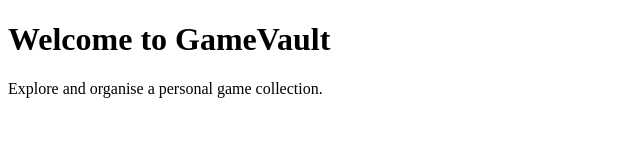
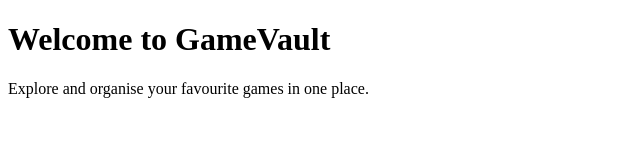
Before and after one commit to ruchitha1919/GameVault, a plain HTML site: page index.html in a window 1280 px wide. Shown: the full height of the page, 0-640 px from the left. Drawn offline with Linux system fonts and the light colour scheme.

Commit message:
Improve home page description

```diff
--- a/index.html
+++ b/index.html
@@ -6,6 +6,6 @@
 </head>
 <body>
     <h1>Welcome to GameVault</h1>
-    <p>Explore and organise a personal game collection.</p>
+    <p>Explore and organise your favourite games in one place.</p>
 </body>
 </html>
```
